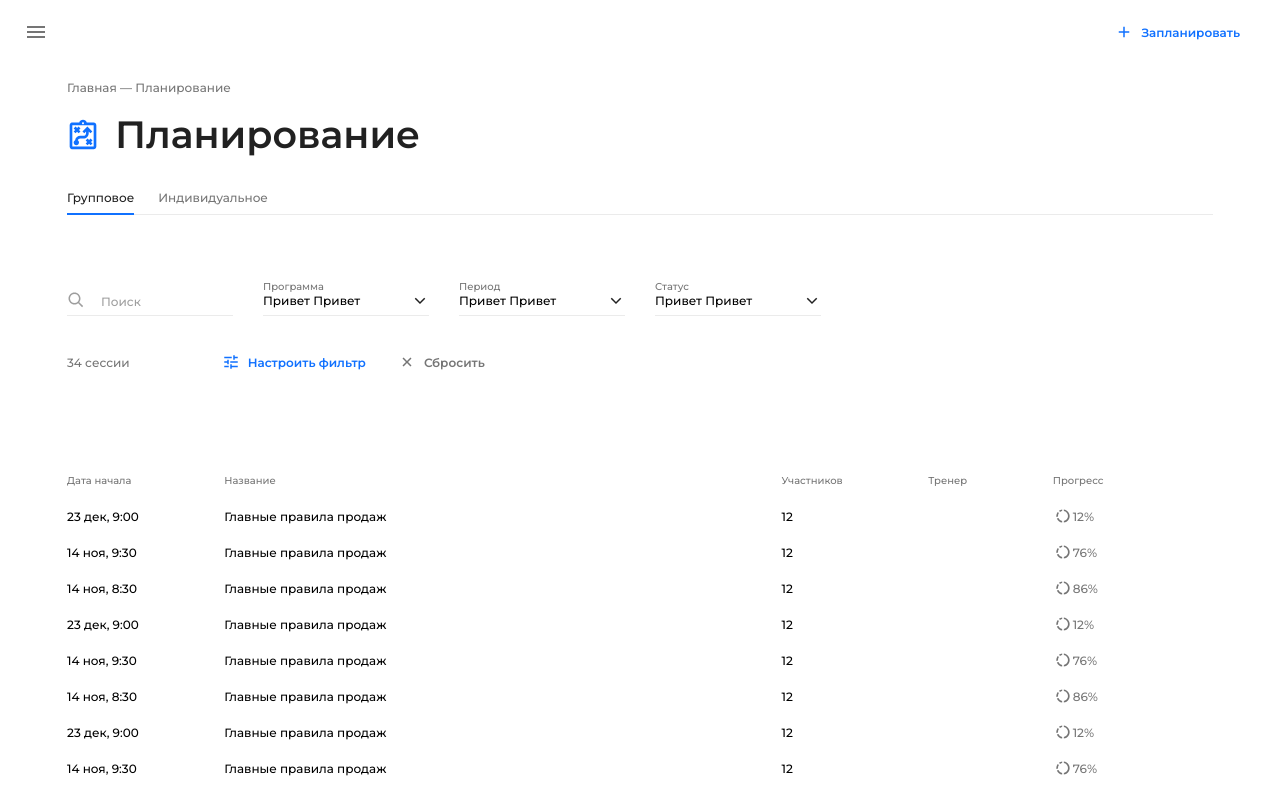
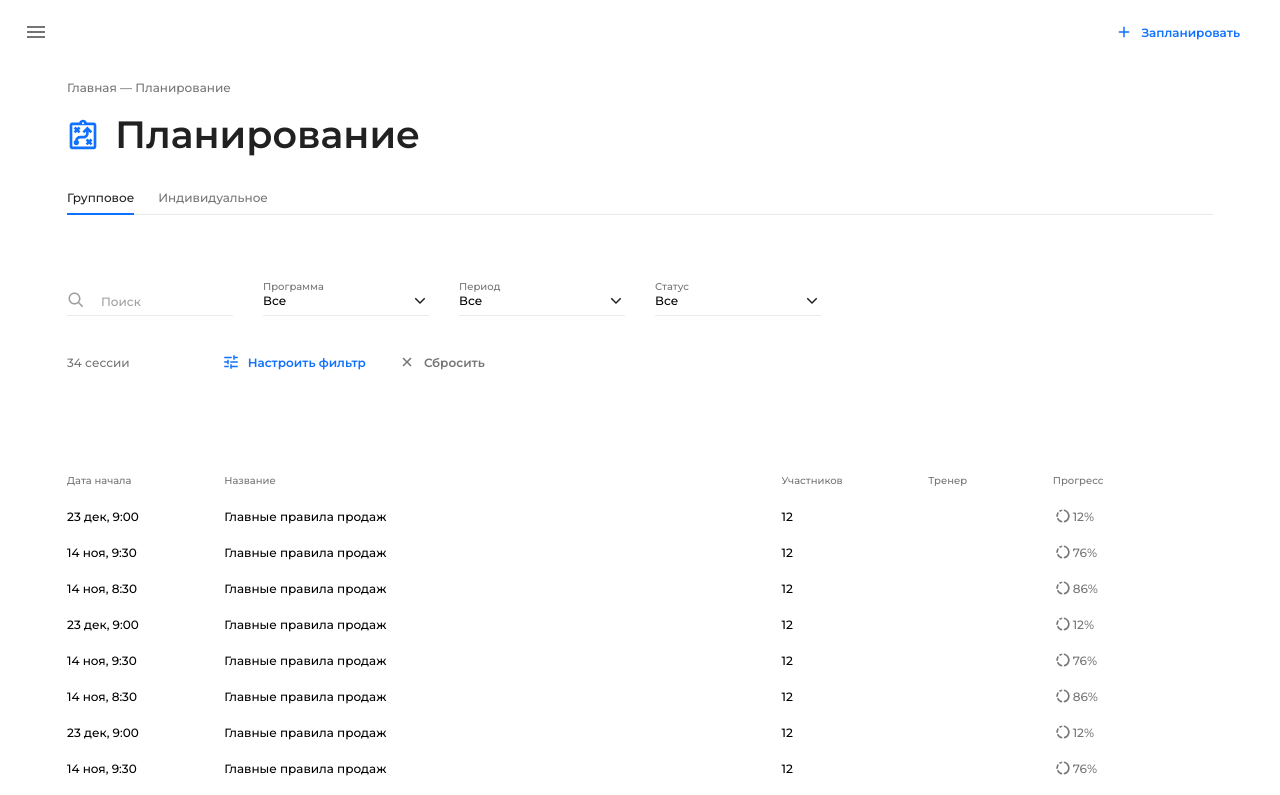
Before and after one commit to Evgeniy638/head-of-trainers, an Angular app: page / in a window 1280 px wide. Shown: the top 795 px of the page. Built offline with nearby package versions, Linux system fonts and the light colour scheme.

Commit message:
added simple logic to filter

```diff
--- a/src/app/filters/filters.component.html
+++ b/src/app/filters/filters.component.html
@@ -27,9 +27,9 @@
         srcRight="/assets/svg/arrow-down.svg"
         label="Программа"
         width="100%"
-        [arrActiveId]="arrActiveId"
-        (onChange)="onChangeDropDown($event)"
-        [dataMenu]="dataMenu"
+        [arrActiveId]="tableService.activeIdProgram"
+        (onChange)="tableService.onChangeProgram($event)"
+        [dataMenu]="tableService.dataProgram"
       ></app-dropdown-menu>
     </div>
 
@@ -38,9 +38,9 @@
         srcRight="/assets/svg/arrow-down.svg"
         label="Период"
         width="100%"
-        [arrActiveId]="arrActiveId"
-        (onChange)="onChangeDropDown($event)"
-        [dataMenu]="dataMenu"
+        [arrActiveId]="tableService.activeIdPeriod"
+        (onChange)="tableService.onChangePeriod($event)"
+        [dataMenu]="tableService.dataPeriod"
       ></app-dropdown-menu>
     </div>
 
@@ -49,9 +49,9 @@
         srcRight="/assets/svg/arrow-down.svg"
         label="Статус"
         width="100%"
-        [arrActiveId]="arrActiveId"
-        (onChange)="onChangeDropDown($event)"
-        [dataMenu]="dataMenu"
+        [arrActiveId]="tableService.activeIdStatus"
+        (onChange)="tableService.onChangeStatus($event)"
+        [dataMenu]="tableService.dataStatus"
       ></app-dropdown-menu>
     </div>
 
--- a/src/app/filters/filters.component.ts
+++ b/src/app/filters/filters.component.ts
@@ -1,5 +1,6 @@
 import { Component, OnInit } from '@angular/core';
 import {IMenuItem, TypeMenuItemId} from "../menu/menu.component";
+import {TableService} from "../shared/table.service";
 
 @Component({
   selector: 'app-filters',
@@ -40,7 +41,7 @@ export class FiltersComponent implements OnInit {
     ]
 
 
-  constructor() { }
+  constructor(public tableService: TableService) { }
 
   ngOnInit(): void {
   }
--- a/src/app/menu/menu.component.scss
+++ b/src/app/menu/menu.component.scss
@@ -29,6 +29,7 @@
     flex-grow: 1;
     margin-right: 16px;
     white-space: nowrap;
+    font-size: 12px;
   }
 
   &__item-img {
--- a/src/app/shared/table.service.ts
+++ b/src/app/shared/table.service.ts
@@ -1,5 +1,6 @@
 import {Injectable} from "@angular/core";
 import {dataTable, settingsColumns} from "./tableData";
+import {IMenuItem, TypeMenu, TypeMenuItemId} from "../menu/menu.component";
 
 @Injectable({
   providedIn: 'root'
@@ -7,4 +8,63 @@ import {dataTable, settingsColumns} from "./tableData";
 export class TableService {
   dataTable = dataTable;
   settingsColumns = settingsColumns;
+
+  activeIdProgram: TypeMenuItemId[] = [1];
+  onChangeProgram(arrId: TypeMenuItemId[]) {
+    this.activeIdProgram = arrId;
+  }
+  dataProgram: IMenuItem[] = [
+    {
+      id: 1,
+      text: "Все"
+    },
+    {
+      id: 2,
+      text: "Программа 1"
+    },
+    {
+      id: 3,
+      text: "Программа 2"
+    },
+    {
+      id: 4,
+      text: "Программа 3"
+    }
+  ];
+
+
+  activeIdPeriod: TypeMenuItemId[] = [1];
+  onChangePeriod(arrId: TypeMenuItemId[]) {
+    this.activeIdPeriod = arrId;
+  }
+  dataPeriod: IMenuItem[] = [
+    {
+      id: 1,
+      text: "Все"
+    },
+    {
+      id: 2,
+      text: "Период 1"
+    },
+    {
+      id: 3,
+      text: "Период 2"
+    }
+  ];
+
+
+  activeIdStatus: TypeMenuItemId[] = [1];
+  onChangeStatus(arrId: TypeMenuItemId[]) {
+    this.activeIdStatus = arrId;
+  }
+  dataStatus: IMenuItem[] = [
+    {
+      id: 1,
+      text: "Все"
+    },
+    {
+      id: 2,
+      text: "Статус 1"
+    }
+  ];
 }
```
